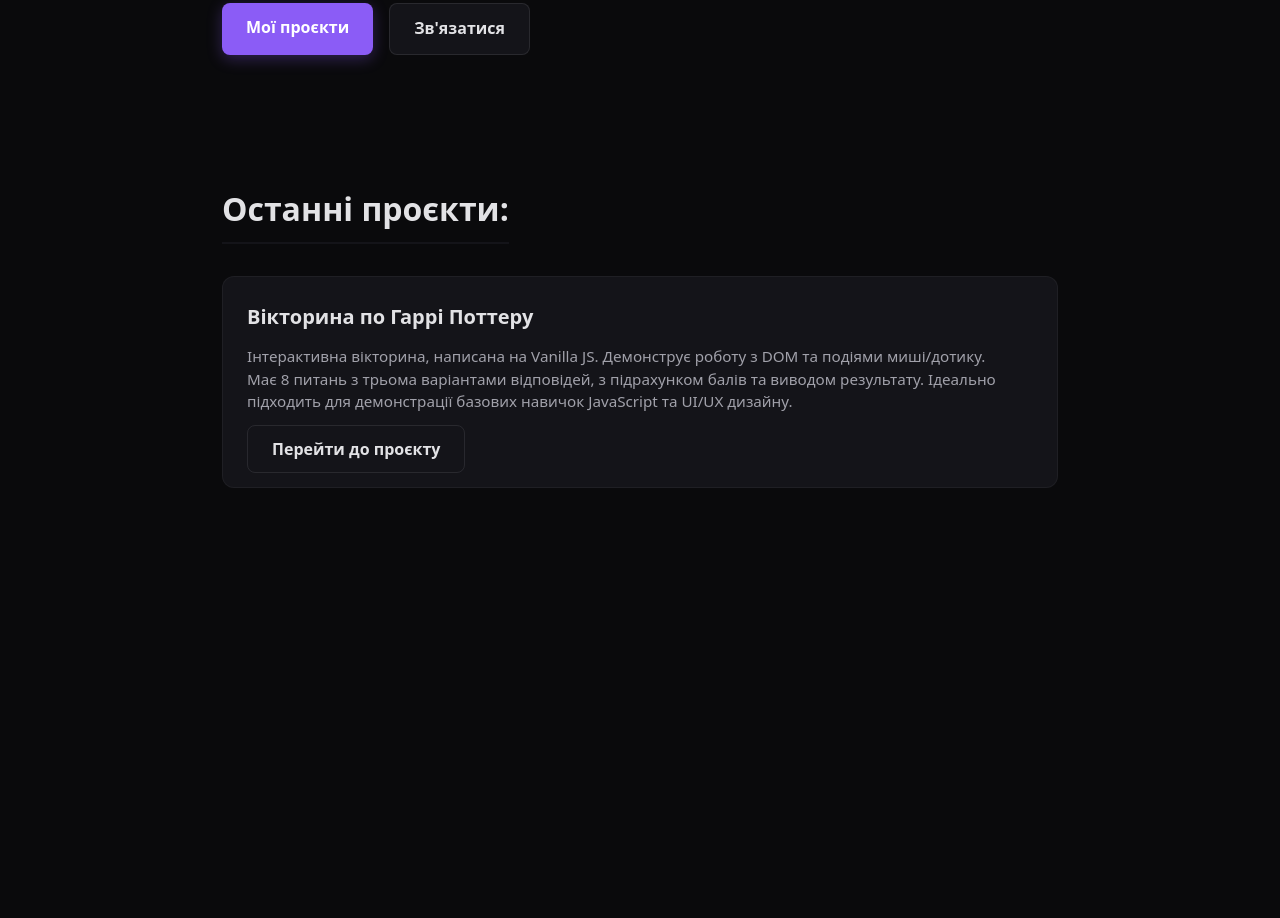
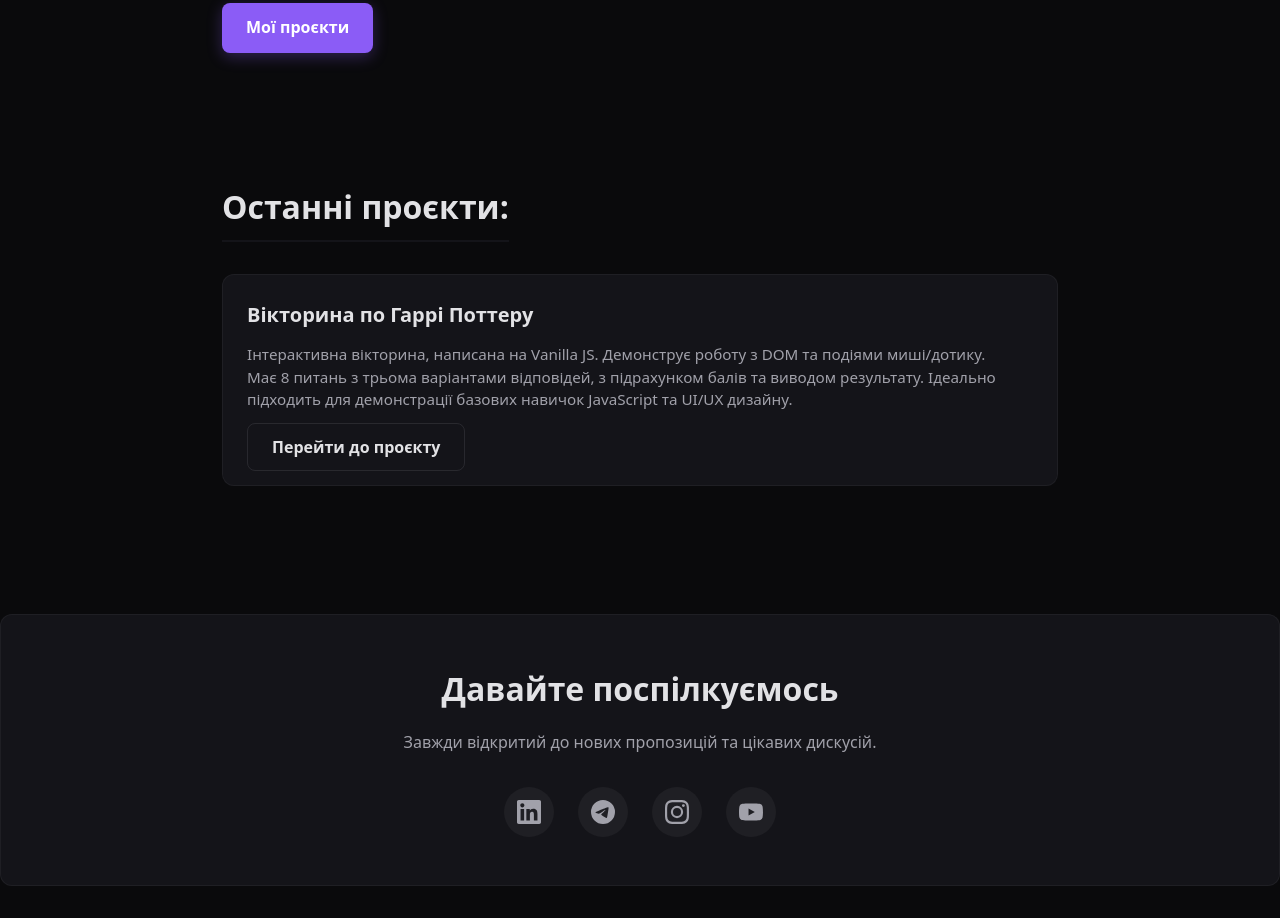
Before and after one commit to theDimi44s/thedimi44s.github.io, a website built with Vite: page index.html in a window 1280 px wide. Shown: the part 536-1454 px from the top of the page. Before the commit the page ends 1056 px from the top, so only its background shows below. Built offline with nearby package versions, Linux system fonts and the light colour scheme.

Commit message:
Add socail links

```diff
--- a/index.html
+++ b/index.html
@@ -18,7 +18,6 @@
 
         <div class="actions">
           <a href="#projects" class="btn primary">Мої проєкти</a>
-          <a href="#contact" class="btn secondary">Зв'язатися</a>
         </div>
       </header>
 
@@ -36,6 +35,30 @@
       </section>
     </div>
 
+      <section id="contact" class="contact-section">
+        <h2>Давайте поспілкуємось</h2>
+        <p>Завжди відкритий до нових пропозицій та цікавих дискусій.</p>
+
+        <div class="social-links">
+          <a href="https://www.linkedin.com/in/dimi44s/" target="_blank" rel="noopener noreferrer" class="social-icon" aria-label="LinkedIn">
+            <svg viewBox="0 0 24 24" xmlns="http://www.w3.org/2000/svg"><path d="M20.447 20.452h-3.554v-5.569c0-1.328-.027-3.037-1.852-3.037-1.853 0-2.136 1.445-2.136 2.939v5.667H9.351V9h3.414v1.561h.046c.477-.9 1.637-1.85 3.37-1.85 3.601 0 4.267 2.37 4.267 5.455v6.286zM5.337 7.433c-1.144 0-2.063-.926-2.063-2.065 0-1.138.92-2.063 2.063-2.063 1.14 0 2.064.925 2.064 2.063 0 1.139-.925 2.065-2.064 2.065zm1.782 13.019H3.555V9h3.564v11.452zM22.225 0H1.771C.792 0 0 .774 0 1.729v20.542C0 23.227.792 24 1.771 24h20.451C23.2 24 24 23.227 24 22.271V1.729C24 .774 23.2 0 22.222 0h.003z"/></svg>
+          </a>
+
+          <a href="https://t.me/Dimi44s" target="_blank" rel="noopener noreferrer" class="social-icon" aria-label="Telegram">
+            <svg viewBox="0 0 24 24" xmlns="http://www.w3.org/2000/svg"><path d="M11.944 0A12 12 0 0 0 0 12a12 12 0 0 0 12 12 12 12 0 0 0 12-12A12 12 0 0 0 12 0a12 12 0 0 0-.056 0zm4.962 7.224c.1-.002.321.023.465.14a.506.506 0 0 1 .171.325c.016.093.036.306.02.472-.18 1.898-.962 6.502-1.36 8.627-.168.9-.499 1.201-.82 1.23-.696.065-1.225-.46-1.9-.902-1.056-.693-1.653-1.124-2.678-1.8-1.185-.78-.417-1.21.258-1.91.177-.184 3.247-2.977 3.307-3.23.007-.032.014-.15-.056-.212s-.174-.041-.249-.024c-.106.024-1.793 1.14-5.061 3.345-.48.33-.913.49-1.302.48-.428-.008-1.252-.241-1.865-.44-.752-.245-1.349-.374-1.297-.789.027-.216.325-.437.888-.662 3.498-1.524 5.83-2.529 6.998-3.014 3.332-1.386 4.025-1.627 4.476-1.635z"/></svg>
+          </a>
+
+          <a href="https://www.instagram.com/dimi44s/" target="_blank" rel="noopener noreferrer" class="social-icon" aria-label="Instagram">
+            <svg viewBox="0 0 24 24" xmlns="http://www.w3.org/2000/svg"><path d="M12 2.163c3.204 0 3.584.012 4.85.07 3.252.148 4.771 1.691 4.919 4.919.058 1.265.069 1.645.069 4.849 0 3.205-.012 3.584-.069 4.849-.149 3.225-1.664 4.771-4.919 4.919-1.266.058-1.644.07-4.85.07-3.204 0-3.584-.012-4.849-.07-3.26-.149-4.771-1.699-4.919-4.92-.058-1.265-.07-1.644-.07-4.849 0-3.204.013-3.583.07-4.849.149-3.227 1.664-4.771 4.919-4.919 1.266-.057 1.645-.069 4.849-.069zM12 0C8.741 0 8.333.014 7.053.072 2.695.272.273 2.69.073 7.052.014 8.333 0 8.741 0 12c0 3.259.014 3.668.072 4.948.2 4.358 2.618 6.78 6.98 6.98C8.333 23.986 8.741 24 12 24c3.259 0 3.668-.014 4.948-.072 4.354-.2 6.782-2.618 6.979-6.98.059-1.28.073-1.689.073-4.948 0-3.259-.014-3.667-.072-4.947-.196-4.354-2.617-6.78-6.979-6.98C15.668.014 15.259 0 12 0zm0 5.838a6.162 6.162 0 100 12.324 6.162 6.162 0 000-12.324zM12 16a4 4 0 110-8 4 4 0 010 8zm6.406-11.845a1.44 1.44 0 100 2.881 1.44 1.44 0 000-2.881z"/></svg>
+          </a>
+
+          <a href="https://www.youtube.com/@Dimi44s" target="_blank" rel="noopener noreferrer" class="social-icon" aria-label="YouTube">
+            <svg viewBox="0 0 24 24" xmlns="http://www.w3.org/2000/svg"><path d="M23.498 6.186a3.016 3.016 0 0 0-2.122-2.136C19.505 3.545 12 3.545 12 3.545s-7.505 0-9.377.505A3.017 3.017 0 0 0 .502 6.186C0 8.07 0 12 0 12s0 3.93.502 5.814a3.016 3.016 0 0 0 2.122 2.136c1.871.505 9.376.505 9.376.505s7.505 0 9.377-.505a3.015 3.015 0 0 0 2.122-2.136C24 15.93 24 12 24 12s0-3.93-.502-5.814zM9.545 15.568V8.432L15.818 12l-6.273 3.568z"/></svg>
+          </a>
+        </div>
+      </section>
+
+
     <script type="module" src="/src/main.js"></script>
   </body>
 </html>
--- a/src/style.css
+++ b/src/style.css
@@ -144,3 +144,67 @@ h1 {
   font-size: 0.95rem;
   line-height: 1.5;
 }
+
+
+/* --- СЕКЦІЯ КОНТАКТІВ --- */
+.contact-section {
+  margin-top: 6rem;
+  margin-bottom: 2rem;
+  text-align: center;
+  background-color: var(--bg-card);
+  padding: 3rem 2rem;
+  border-radius: 12px;
+  border: 1px solid rgba(226, 226, 229, 0.05);
+}
+
+.contact-section h2 {
+  font-size: 2rem;
+  margin-bottom: 1rem;
+}
+
+.contact-section p {
+  color: var(--text-muted);
+  margin-bottom: 2rem;
+}
+
+/* Контейнер для іконок */
+.social-links {
+  display: flex;
+  justify-content: center;
+  align-items: center;
+  gap: 1.5rem;
+  flex-wrap: wrap;
+}
+
+/* Стилі самих іконок */
+.social-icon {
+  display: flex;
+  justify-content: center;
+  align-items: center;
+  width: 50px;
+  height: 50px;
+  border-radius: 50%;
+  background-color: rgba(226, 226, 229, 0.05);
+  color: var(--text-muted);
+  transition: all 0.3s ease;
+}
+
+/* Розмір векторних малюнків (SVG) */
+.social-icon svg {
+  width: 24px;
+  height: 24px;
+  fill: currentColor; /* Колір береться з батьківського елемента */
+  transition: transform 0.3s ease;
+}
+
+/* Ефект при наведенні (Hover) */
+.social-icon:hover {
+  background-color: var(--accent-purple);
+  color: #ffffff;
+  transform: translateY(-5px);
+  box-shadow: 0 8px 20px rgba(139, 92, 246, 0.4);
+}
+
+.social-icon:hover svg {
+  transform: scale(1.1); /* Іконка трохи збільшується */
+}
--- /dev/null
+++ b/vite.config.js
@@ -0,0 +1,13 @@
+import { defineConfig } from 'vite';
+import { resolve } from 'path';
+
+export default defineConfig({
+  build: {
+    rollupOptions: {
+      input: {
+        main: resolve(__dirname, 'index.html'),
+        puzzle: resolve(__dirname, 'puzzle.html') // Вказуємо нашу нову сторінку
+      }
+    }
+  }
+});
```
